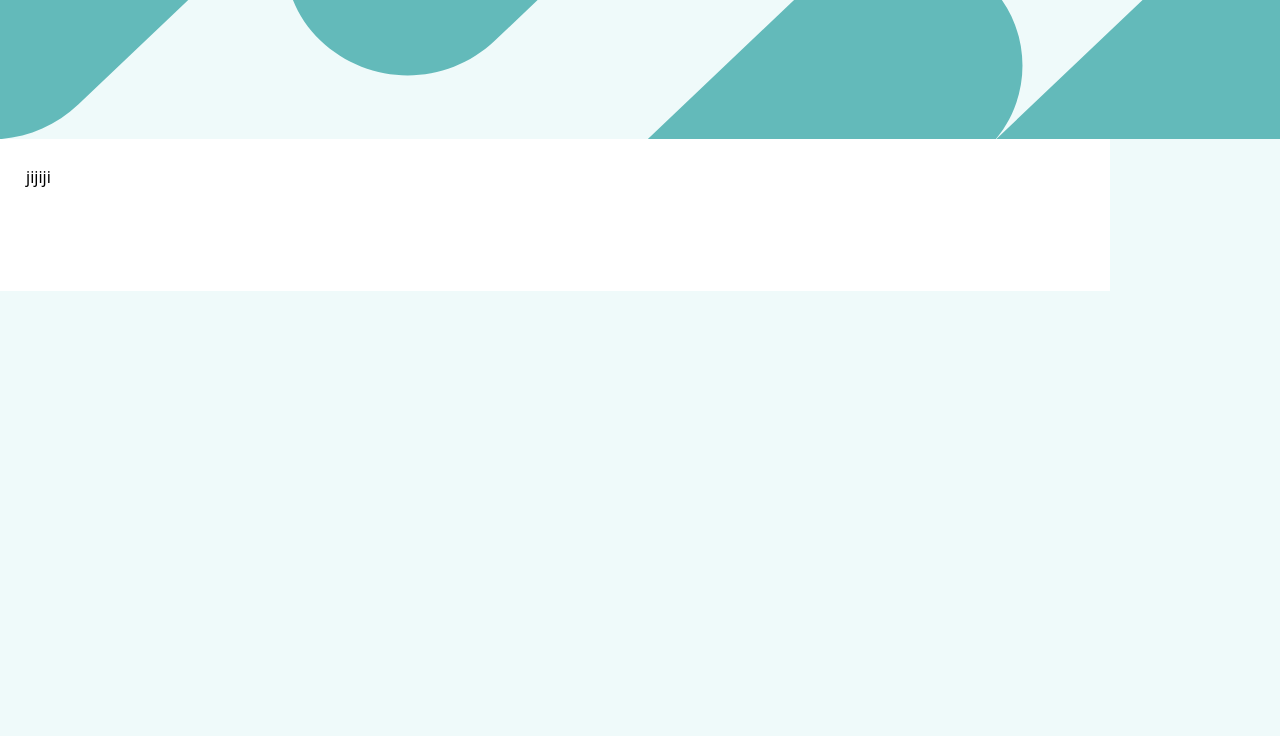
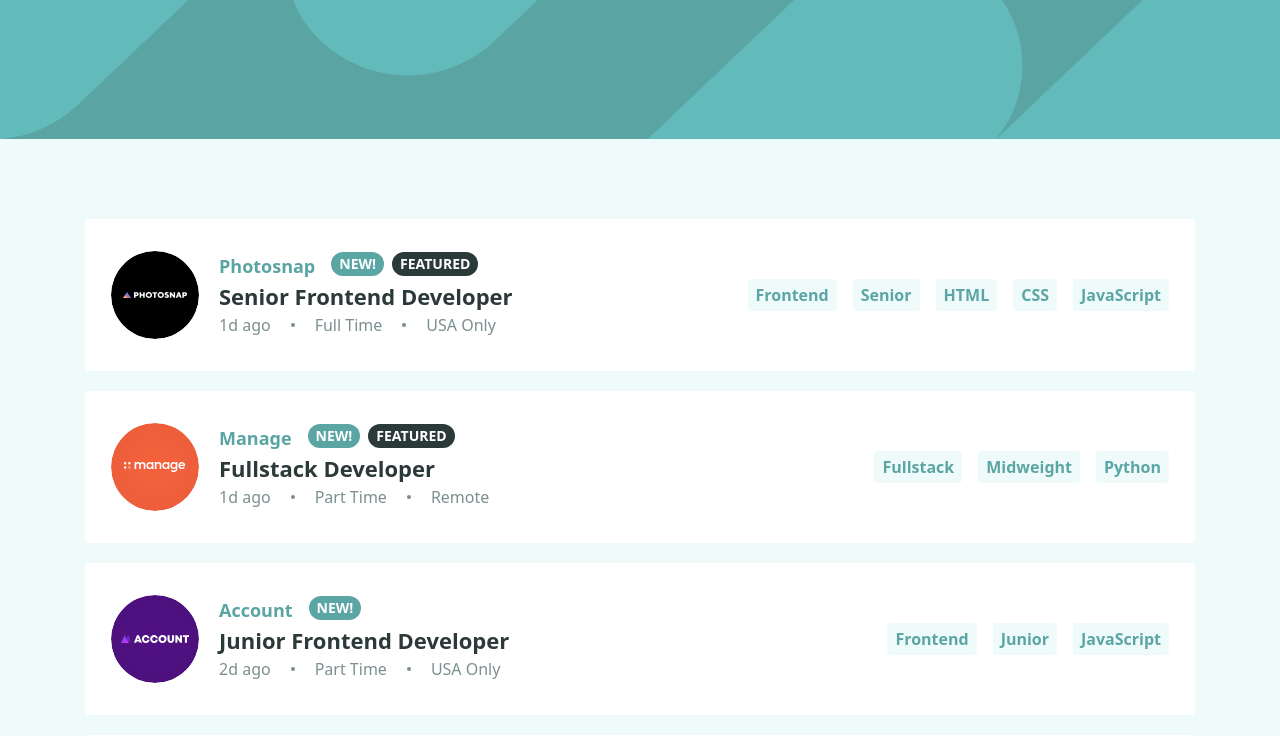
Before and after one commit to Vajk93/job-listing-with-filtering, a Next.js app: page / in a window 1280 px wide. Shown: the top 736 px of the page. Built offline with nearby package versions, Linux system fonts and the light colour scheme.

Commit message:
finished desktop sitebuild and listing jobs from json

```diff
--- a/src/app/globals.css
+++ b/src/app/globals.css
@@ -1,8 +1,5 @@
 @import "tailwindcss";
 
-/* @tailwind base;
-@tailwind components;
-@tailwind utilities; */
 
 /* Egyedi színek beállítása CSS változókkal */
 :root {
@@ -46,3 +43,11 @@
 body {
   background: var(--color-light-bg);
 }
+
+.bg_company_img {
+  height: 88px;
+  width: 88px;
+  border-radius: 50%;
+  background-image: url('../../public/images/photosnap.svg');
+  background-size: cover;
+}
--- a/src/app/page.tsx
+++ b/src/app/page.tsx
@@ -1,8 +1,32 @@
 import Image from "next/image";
+import fs from "fs";
+import path from "path";
+
+interface IJob {
+	id: number;
+	company: string;
+	logo: string;
+	new: boolean;
+	featured: boolean;
+	position: string;
+	role: string;
+	level: string;
+	postedAt: string;
+	contract: string;
+	location: string;
+	languages: string[];
+	tools: string[];
+}
+
+const filePath = path.join(process.cwd(), "public/data", "data.json");
+const jsonData = fs.readFileSync(filePath, "utf8");
+const items: IJob[] = JSON.parse(jsonData);
+
 
 export default function Home() {
 	return (
-    <div className="">
+		<>
+			<div className="bg-primary mb-20">
 				<Image
 					src="/images/bg-header-desktop.svg"
 					alt="Header background"
@@ -21,25 +45,52 @@ export default function Home() {
 					className="md:hidden"
 					style={{ width: '100%', height: 'auto' }}
 				/>
-
-
-
-
-
-
-
-		<div className="w-full max-w-[1110px] h-[152px] bg-white p-[26px]">
-jijiji
 			</div>
 
 
+			{items.map((item:IJob, index:number) => (
+				<div key={index} className="mb-5 w-full mx-auto max-w-[1110px] h-[152px] bg-white p-[26px] rounded-sm flex flex-col md:flex-row items-center gap-5">
 
+					<div className="bg_company_img" style={{ backgroundImage: `url(${item.logo})` }}></div>
 
+					<div>
+						<div className="flex">
+							<span className="text-primary mr-4 text-lg font-bold">{item.company}</span>
+							<div className="flex gap-2">
+							{ item.new &&
+								<div className="h-[24px] bg-[#5CA5A5] px-2 rounded-[12px] text-white font-bold text-sm flex items-center">NEW!</div>
+							}
+							{ item.featured &&
+								<div className="h-[24px] bg-[#2B3939] px-2 rounded-[12px] text-white font-bold text-sm flex items-center">FEATURED</div>
+							}
+							</div>
+						</div>
+						<p className="text-[22px] font-bold text-[#2B3939]">{item.position}</p>
+						<div className="text-17px font-medium text-[#7C8F8F] flex items-center gap-5">
+							<span>{item.postedAt}</span>
+							<div className="w-[4px] h-[4px] rounded-full bg-[#7C8F8F]"></div>
+							<span>{item.contract}</span>
+							<div className="w-[4px] h-[4px] rounded-full bg-[#7C8F8F]"></div>
+							<span>{item.location}</span>
+						</div>
+					</div>
 
-
-
-
+					<div className="ml-auto flex gap-4">
+						<div className="bg-light-bg h-[32px] px-2 text-[#5CA5A5] text-[16px] font-bold flex items-center rounded-sm">
+							{item.role}
+						</div>
+						<div className="bg-light-bg h-[32px] px-2 text-[#5CA5A5] text-[16px] font-bold flex items-center rounded-sm">
+							{item.level}
+						</div>
+						{item.languages.map((item:string, index:number) => (
+							<div key={index} className="bg-light-bg h-[32px] px-2 text-[#5CA5A5] text-[16px] font-bold flex items-center rounded-sm">
+								{item}
+							</div>
+						))}
+					</div>
 
 				</div>
+			))}
+		</>
 	);
 }
```
Lines whose indentation alone changed are shown as unchanged.
